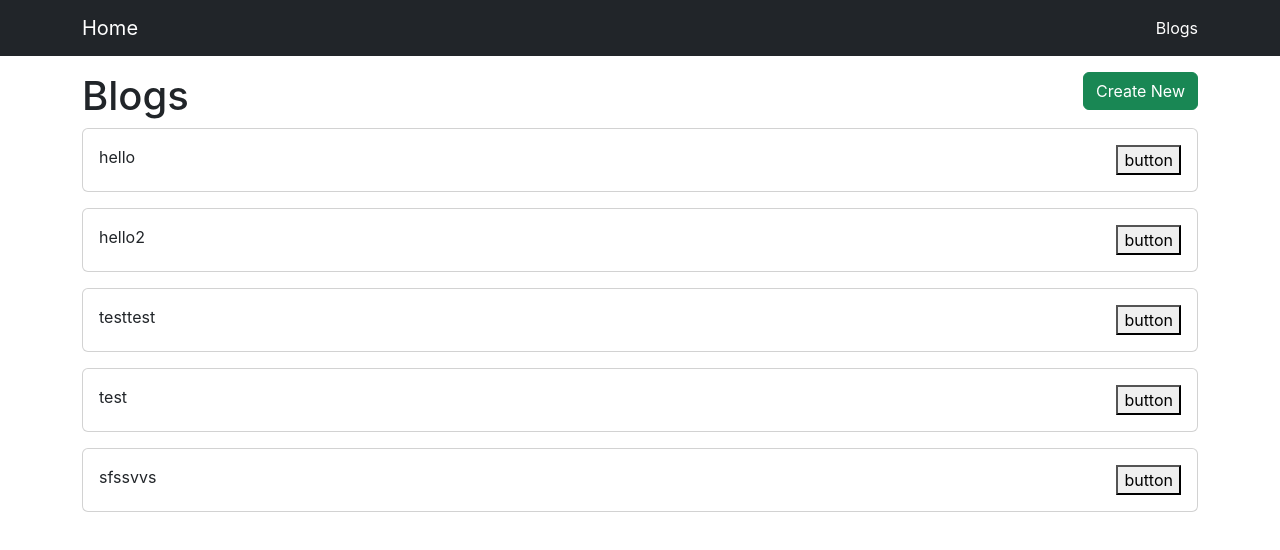
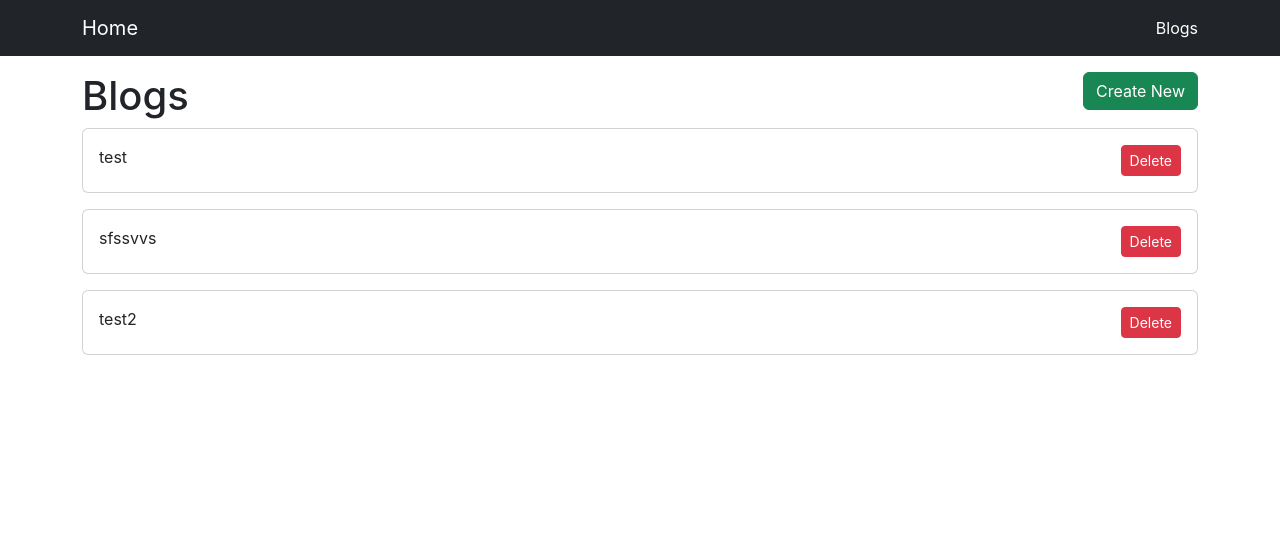
Before and after one commit to widk0419/react-study-project, a React (Create React App) app: page /blogs in a window 1280 px wide. Shown: the top 550 px of the page. Built offline with nearby package versions, Linux system fonts and the light colour scheme; data requests are answered from the project's data file.

Commit message:
delete pos, loadinSpinner 추가,삭제기능 수정필요

```diff
--- a/db.json
+++ b/db.json
@@ -1,29 +1,19 @@
 {
   "posts": [
     {
-      "id": "1",
-      "title": "hello",
-      "body": "body test"
-    },
-    {
-      "id": "2",
-      "title": "hello2",
-      "body": "body test2"
-    },
-    {
-      "id": "3",
-      "title": "testtest",
-      "body": "body test3"
-    },
-    {
-      "id": "8960",
+      "id": 1,
       "title": "test",
       "body": "qeqwxxczaffa"
     },
     {
-      "id": "f22b",
+      "id": 2,
       "title": "sfssvvs",
       "body": "sdfsdfawqeqwe"
+    },
+    {
+      "id": 3,
+      "title": "test2",
+      "body": "testestsetsetst"
     }
   ]
 }
--- a/src/components/Card.js
+++ b/src/components/Card.js
@@ -1,8 +1,8 @@
 import PropTypes from 'prop-types';
 
-const Card = ({ title, children }) => {
+const Card = ({ title, onClick, children }) => {
     return (
-        <div className="card mb-3">
+        <div className="card mb-3 cursor-pointer" onClick={onClick}>
             <div className="card-body">
                 <div className="d-flex justify-content-between">
                     <div>{title}</div>
@@ -16,10 +16,12 @@ const Card = ({ title, children }) => {
 Card.propTypes = {
     title: PropTypes.string.isRequired,
     children: PropTypes.element,
+    onClick: PropTypes.func,
 };
 
 Card.defaultProps = {
-    children: null
+    children: null,
+    onClick: () => {}
 };
 
 
--- /dev/null
+++ b/src/components/LoadingSpinner.js
@@ -0,0 +1,11 @@
+const LoadingSpinner = () => {
+    return (
+        <div class="d-flex justify-content-center">
+            <div class="spinner-border" role="status">
+                <span class="visually-hidden">Loading...</span>
+            </div>
+        </div>
+    );
+}
+
+export default LoadingSpinner;
--- a/src/index.css
+++ b/src/index.css
@@ -11,3 +11,7 @@ code {
   font-family: source-code-pro, Menlo, Monaco, Consolas, 'Courier New',
     monospace;
 }
+
+.cursor-pointer {
+  cursor: pointer;
+}
--- a/src/pages/ListPage.js
+++ b/src/pages/ListPage.js
@@ -2,20 +2,64 @@ import axios from "axios";
 import { useState, useEffect } from "react";
 import Card from "../components/Card";
 import { Link } from "react-router-dom/cjs/react-router-dom.min";
+import { useHistory } from "react-router-dom/cjs/react-router-dom.min";
+import LoadingSpinner from "../components/LoadingSpinner";
 
 const ListPage = () => {
 
+    const history = useHistory();
     const [posts, setPosts] = useState([]) ;
-
+    const [loading, setLoading] = useState(true);
     const getPosts = () => {
         axios.get('http://localhost:3001/posts').then((res) => {
             setPosts(res.data);
+            setLoading(false);
         })
     }
+
+    const deleteBlog = (e, id) => {
+        e.stopPropagation();
+        axios.delete(`http://localhost:3001/posts/${id}`).then(() => {
+            setPosts(prevPosts => prevPosts.filter(post => post.id !== id))
+        });
+    };
 
     useEffect(() => {
         getPosts();
     }, []);
+
+    const renderBlogList = () => {
+        if(loading){
+            return (
+              <LoadingSpinner />
+            );
+        };
+
+        if(posts.length === 0){
+            return (
+                <div>No blog posts found</div>
+            );
+        };
+
+        return posts.map( post => {
+            return (
+                <Card
+                    key = {post.id}
+                    title = {post.title}
+                    onClick={() => { history.push('/blogs/edit')}}
+                >
+                    <div>
+                        <button
+                            className="btn btn-danger btn-sm"
+                            onClick={deleteBlog}
+                        >
+                            Delete
+                        </button>
+                    </div>
+                </Card>
+            )
+        })
+    };
 
     return (
         <div>
@@ -27,13 +71,7 @@ const ListPage = () => {
                     </Link>
                 </div>
             </div>
-            {posts.map( post => {
-                return (
-                    <Card key = {post.id} title = {post.title}>
-                       <button>button</button>
-                    </Card>
-                )
-            })}
+            {renderBlogList()}
         </div>
     );
 }
```
